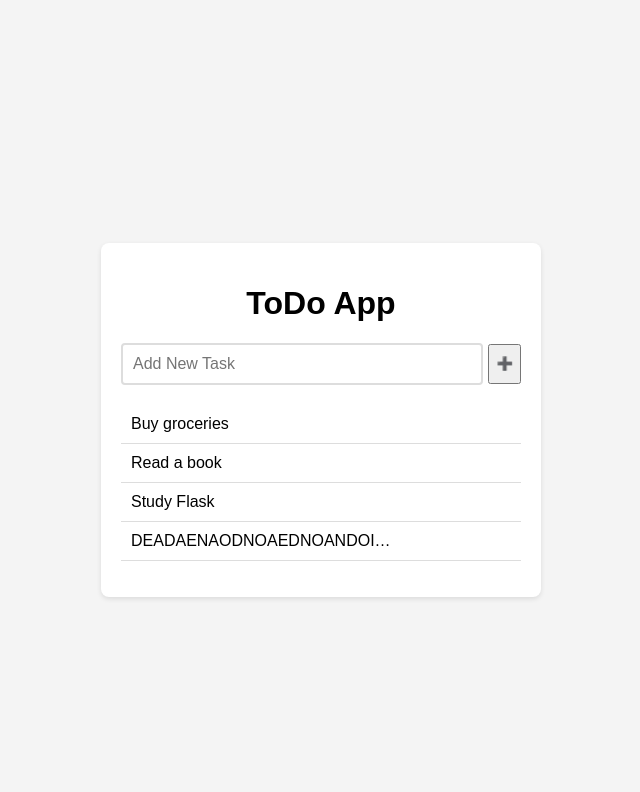
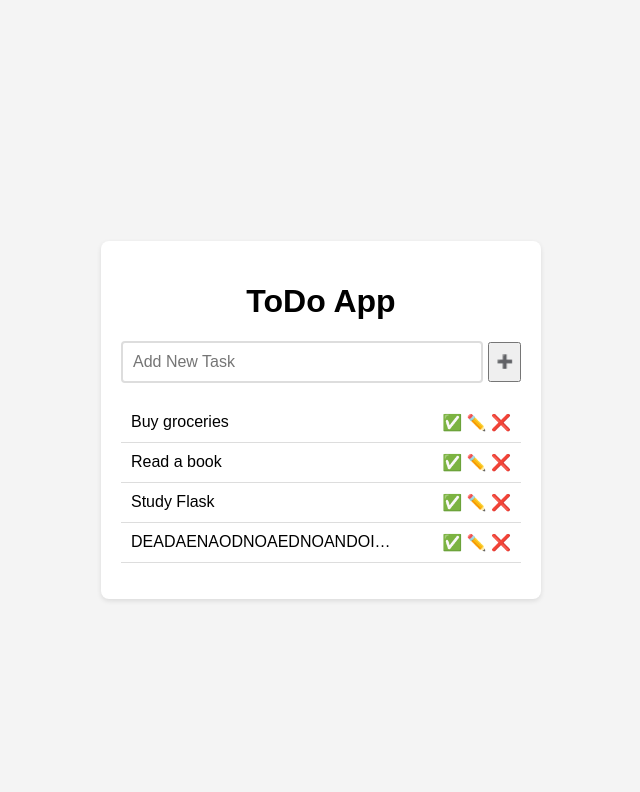
Before and after one commit to deancaloracan/samplewebapp, a Flask app: page / in a window 1280 px wide. Shown: the top 792 px of the page, without its empty margins (319-959 px from the left). Run offline with Flask 3, Linux system fonts and the light colour scheme.

Commit message:
created UI for todo

```diff
--- a/templates/index.html
+++ b/templates/index.html
@@ -15,6 +15,11 @@
                 {% for todo in todos %}
                 <li>
                     <span class="task-content">{{ todo }}</span>
+                    <div class="action-buttons">
+                        <a>✅</a>
+                        <a>✏️</a>
+                        <a>❌</a>
+                    </div>
                 </li>
                 {% endfor %}
             </ul>
```
